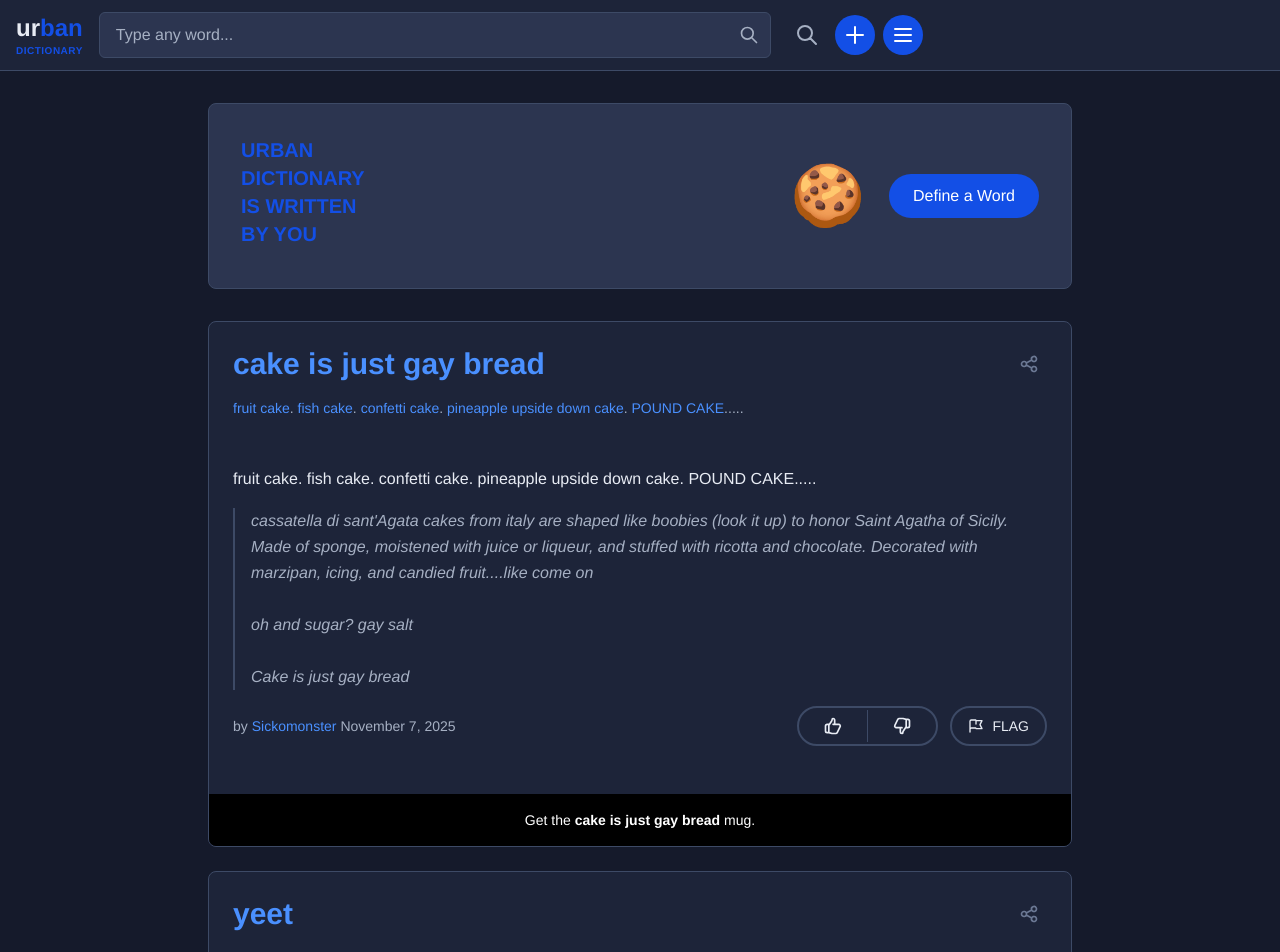
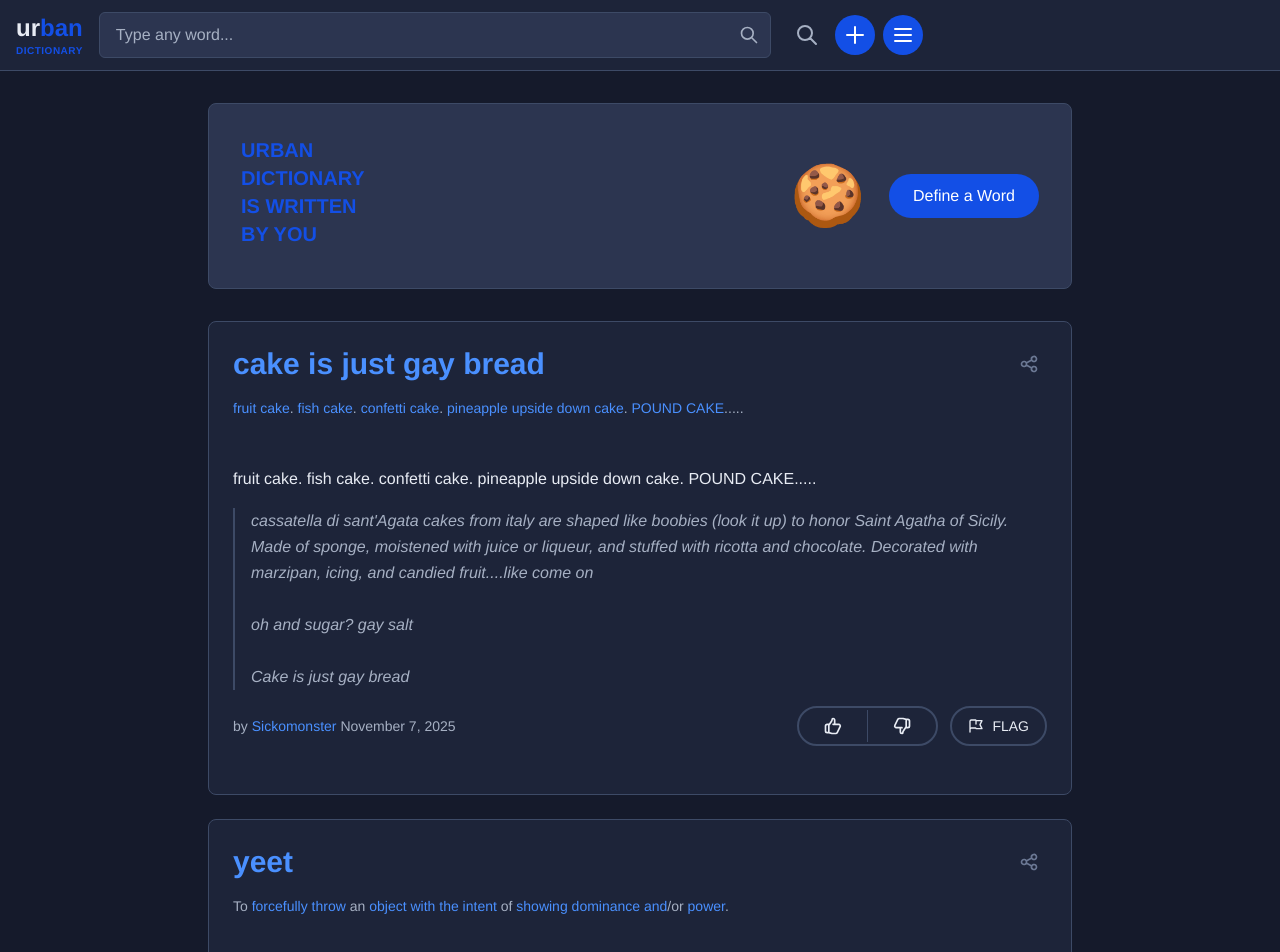
Before and after one commit to 2-ring/brown-dictionary, a React (Vite) app: page / in a window 1280 px wide. Shown: the top 952 px of the page. Built offline with nearby package versions, Linux system fonts and the light colour scheme.

Commit message:
Removed advertisements.

```diff
--- a/src/components/word/merch-banner.tsx
+++ /dev/null
@@ -1,13 +0,0 @@
-interface MerchBannerProps {
-  term: string;
-}
-
-export const MerchBanner = ({ term }: MerchBannerProps) => {
-  return (
-    <div className="bg-black hover:bg-pink-500 transition-colors px-6 py-4 flex items-center justify-center gap-4 cursor-pointer">
-      <div className="text-white text-sm">
-        Get the <span className="font-bold">{term}</span> mug.
-      </div>
-    </div>
-  );
-};
--- a/src/components/word/word-card.tsx
+++ b/src/components/word/word-card.tsx
@@ -3,7 +3,6 @@
 import { DefinitionItem } from './definition-item';
 import { ShareButton } from '../common/share-button';
 import { RelatedWords } from './related-words';
-import { MerchBanner } from './merch-banner';
 
 interface WordCardProps {
   word: Word;
@@ -52,8 +51,6 @@
           </div>
         )}
       </div>
-
-      <MerchBanner term={word.term} />
     </div>
   );
 };
```
